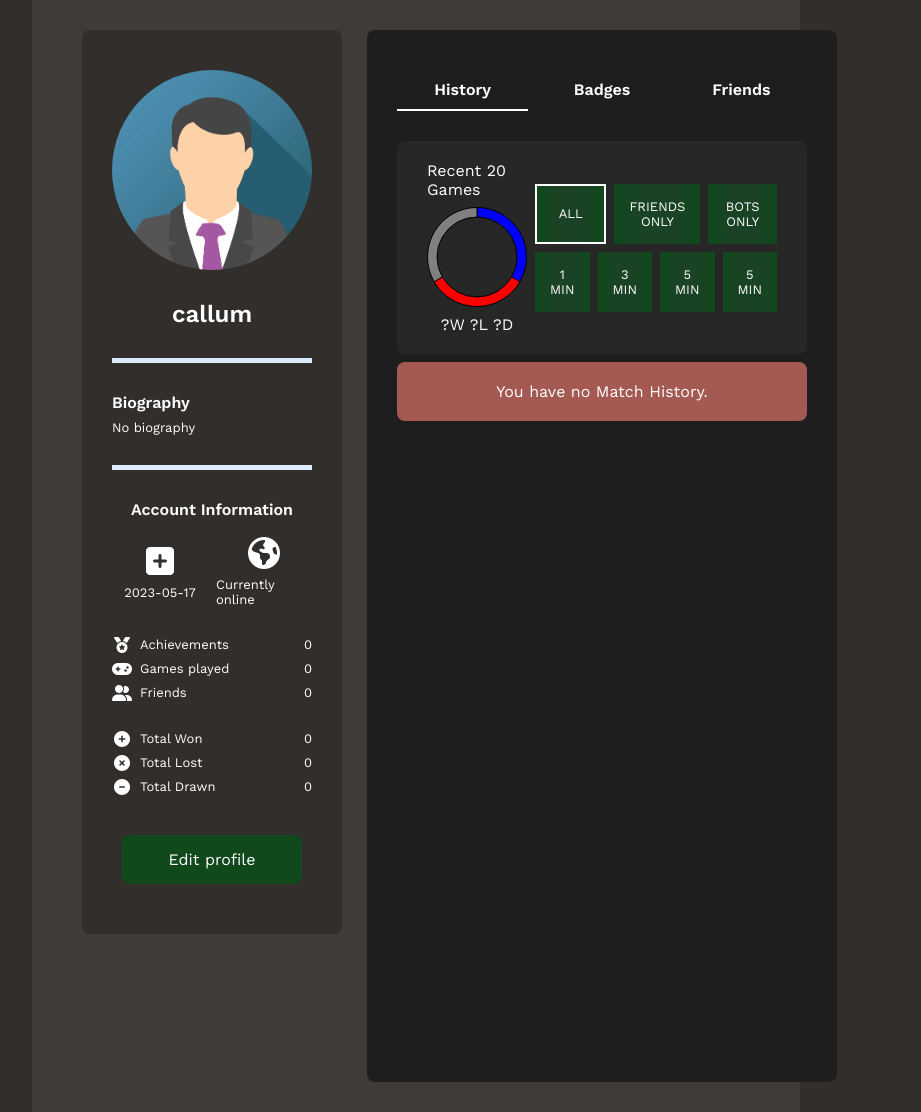
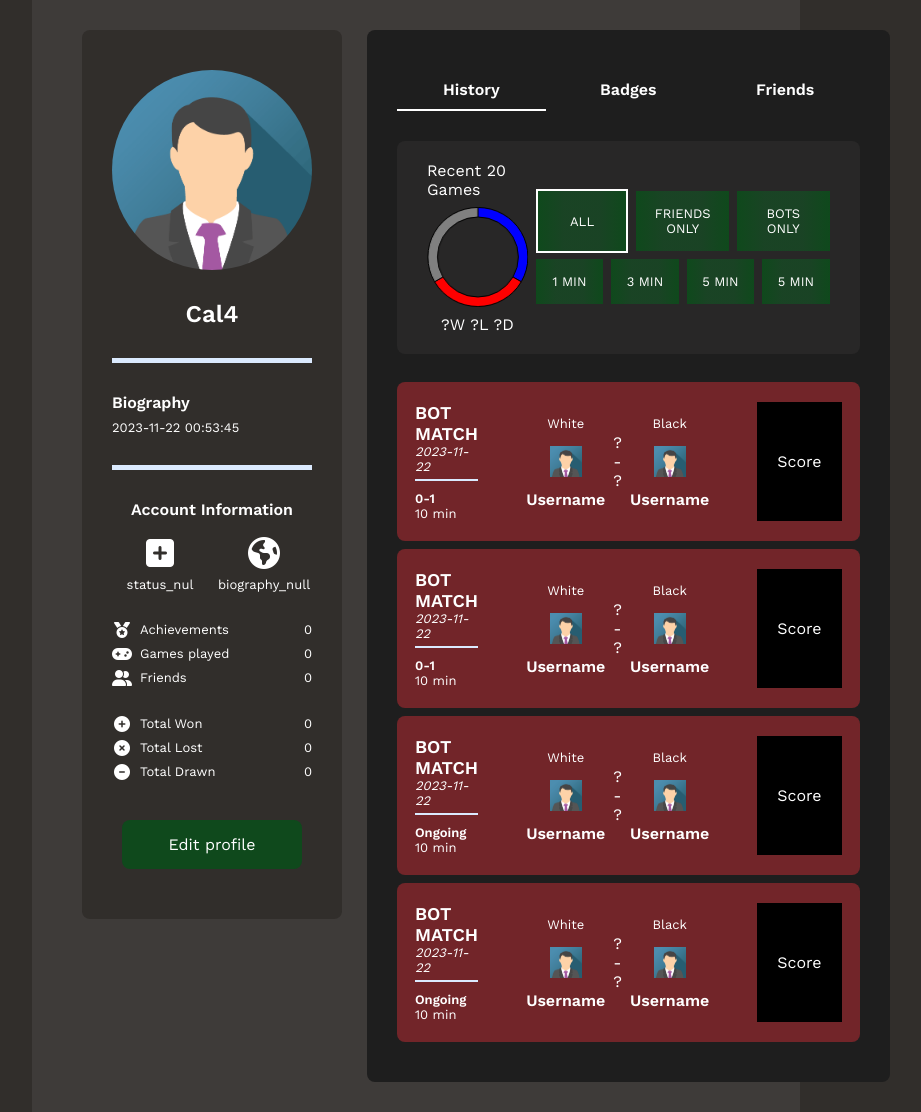
Before and after one commit to ORG4N/ChessAI, a Flask app: page /profile in a window 1280 px wide. Shown: the part 104-1216 px from the top of the page, without its empty margins (224-1145 px from the left). Run offline with Flask 2, Linux system fonts and the light colour scheme; a user stored in the database is signed in; data comes from the database, SQL or seed files in the repository; style sheets or scripts are compiled from the project's sources; some libraries are stand-ins or nearby versions.

Commit message:
Changes to database and reworked App.py query code. Implementing Match History.

```diff
--- a/src/app.py
+++ b/src/app.py
@@ -25,7 +25,7 @@ def get_db_connection():
 @login_manager.user_loader
 def load_user(user_id):
    conn = get_db_connection()
-   user = conn.execute("SELECT * from HumanPlayer where PlayerID = (?)", [user_id]).fetchone()
+   user = conn.execute("SELECT * from Player where PlayerID = (?)", [user_id]).fetchone()
    conn.close()
 
    if user is None:
@@ -47,18 +47,21 @@ def home():
 @login_required
 def game(id_):
     conn = get_db_connection()
-    game = conn.execute("SELECT * FROM BotMatch WHERE MatchID = (?)", [id_]).fetchone()     # Fetch MATCH info
+    game = conn.execute("SELECT * FROM Match WHERE MatchID = (?)", [id_]).fetchone()     # Fetch MATCH info
 
     if request.method == 'POST':
 
+        # Computer (AKA Bot) turn
         if 'fen' in request.form:
 
-            computerID = game["Participant1"]
-            computerParticipant = conn.execute("SELECT * FROM ComputerParticipant WHERE ParticipantID = (?)", [computerID]).fetchone()
-            computerPlayer = conn.execute("SELECT * FROM ComputerPlayer WHERE Username = (?)", [computerParticipant["Username"]]).fetchone()
+            computerID = game["Bot"]            # Fetch ID for COMPUTER player
+            playerID = current_user.get_id()    # Fetch ID for HUMAN player
 
-            rating = computerPlayer["Rating"]
+            # Find MatchBot record
+            bot = conn.execute("SELECT * FROM MatchBot WHERE (MatchID, BotID) = (?, ?)", [id_, computerID]).fetchone()
 
+            # Get rating and form string to create model path
+            rating = bot["Rating"]
             model = 'maia-' + str(rating) + '.pb.gz'
 
             enginePath = os.getcwd() + '/engine/' + 'lc0.exe'
@@ -81,10 +84,10 @@ def game(id_):
             result = request.form.get('result')
             termination = request.form.get('termination')
             moves = request.form.get('moves')
-            participant1_points = request.form.get('computer_points')
-            participant2_points = request.form.get('human_points')
+            bot_points = request.form.get('computer_points')
+            player_points = request.form.get('human_points')
 
-            conn.execute("UPDATE BotMatch SET Result = ?, Termination = ?, Moves = ?"
+            conn.execute("UPDATE Match SET Result = ?, Termination = ?, Moves = ?"
                         " WHERE MatchID = ?", (result, termination, moves, id_))
 
             conn.commit()
@@ -92,28 +95,36 @@ def game(id_):
 
             return redirect(url_for('play'))
 
+    # Accessing the game after creation (such as via refreshing the page or reopening on new tab)
     if request.method == 'GET':
+
         # If user tries to access route at an ID that does not exist.
         if not game:
             flash("Game does not exist")
             return redirect(url_for('play'))
 
-        participant1 = game["Participant1"]     # Fetch ID for COMPUTER player
-        participant2 = game["Participant2"]     # Fetch ID for HUMAN player.
+        computerID = game["Bot"]            # Fetch ID for COMPUTER player
+        playerID = current_user.get_id()    # Fetch ID for HUMAN player
 
-        human = conn.execute("SELECT * FROM HumanParticipant WHERE ParticipantID = (?)", [participant2]).fetchone()
-        player_username = human["Username"]
+        # Find MatchPlayer record and then get username from Player's account table
+        player = conn.execute("SELECT * FROM MatchPlayer WHERE (MatchID, PlayerID) = (?, ?)", [id_, playerID]).fetchone()
+        playerAccount = conn.execute("SELECT * FROM Player WHERE (PlayerID) = (?)", [playerID]).fetchone()
+        username = playerAccount["Username"]
 
         # Game does not belong to player.
-        if not player_username == current_user.username:
+        if not username == current_user.username:
             return redirect(url_for('play'))
 
+        # Find MatchBot record
+        bot = conn.execute("SELECT * FROM MatchBot WHERE (MatchID, BotID) = (?, ?)", [id_, computerID]).fetchone()
+
         # Make HUMAN object
-        p_human = Player(human["ParticipantID"], human["Username"], human["Color"], human["Points"])
+        p_human = Player(player["PlayerID"], username , player["Color"], player["Points"])
 
         # Make COMPUTER object
-        computer = conn.execute("SELECT * FROM ComputerParticipant WHERE ParticipantID = (?)", [participant1]).fetchone()
-        p_computer = Player(computer["ParticipantID"], computer["Username"], computer["Color"], computer["Points"])
+        bot_username = conn.execute("SELECT * FROM Bot WHERE (BotID) = (?)", [computerID]).fetchone()
+        bot_username = bot_username["Username"]
+        p_computer = Player(bot["BotID"], bot_username , bot["Color"], bot["Points"])
 
         # Make MATCH object
         game_obj = Game(game["MatchID"], p_computer, p_human, game["Event"], game["Site"], game["Date"], game["Round"], game["Result"], game["Time"], game["Termination"], game["Moves"])
@@ -127,7 +138,7 @@ def game(id_):
 def play():
 
     conn = get_db_connection()
-    computer_players = conn.execute('SELECT * FROM ComputerPlayer').fetchall()
+    bots = conn.execute('SELECT * FROM Bot').fetchall()
     time_control = conn.execute('SELECT * FROM TimeControl').fetchall()
     conn.close()
 
@@ -141,7 +152,7 @@ def play():
             flash('Something went wrong... Please refresh the page and try again!')
             return redirect(url_for('play'))
 
-        else:   # Submit form to crate game.
+        else:   # Submit form to create game.
 
             # If side is not black or white then it is either RAND or invalid. Either way just select a random side value.
             side_choices = ["white", "black"]
@@ -152,10 +163,12 @@ def play():
             cursor = conn.cursor()
 
             # See if difficulty exists in db
-            difficulty_get = conn.execute("SELECT * FROM ComputerPlayer WHERE Rating = (?)", [diff]).fetchone()
+            difficulty_get = conn.execute("SELECT * FROM Bot WHERE Rating = (?)", [diff]).fetchone()
             if not difficulty_get:
                 flash('Opponent is invalid.')
                 return redirect(url_for('play'))
+            else:
+                bot_id = difficulty_get["BotID"]
 
             # See if time exists in db
             time_get = conn.execute("SELECT * FROM TimeControl WHERE Value = (?)", [time]).fetchone()
@@ -163,35 +176,30 @@ def play():
                 flash('Time is invalid.')
                 return redirect(url_for('play'))
 
+            player_id = current_user.get_id()
+
+            # Create match
+            cursor.execute('INSERT INTO Match (Bot, Player, Event, Site, Round, Result, Time, Termination) VALUES (?, ?, ?, ?, ?, ?, ?, ?)',
+                (bot_id, player_id, "Bot Match", "ChessAI.com", "?", "Ongoing", time, "?"))
+
+            game_id =  cursor.lastrowid
 
             # Create Player participant
-            cursor.execute('INSERT INTO HumanParticipant (Username, Color, Points) VALUES (?, ?, ?)',
-                        (current_user.username, side, 0))
+            cursor.execute('INSERT INTO MatchPlayer (MatchID, PlayerID, Color, Points) VALUES (?, ?, ?, ?)',
+                        (game_id, player_id, side, 0))
 
-            p2 = cursor.lastrowid
-
-            # Create Computer participant
+            # Create Bot participant
             side_choices.remove(side)
-
-            c_username = difficulty_get['Username']
-            c_color = side_choices[0]
-
-            cursor.execute('INSERT INTO ComputerParticipant (Username, Color, Points) VALUES (?, ?, ?)',
-                        (c_username, c_color, 0))
-
-            p1 = cursor.lastrowid
-
-            cursor.execute('INSERT INTO BotMatch (Participant1, Participant2, Event, Site, Round, Result, Time, Termination) VALUES (?, ?, ?, ?, ?, ?, ?, ?)',
-                        (p1, p2, "Bot Match", "ChessAI.com", "?", "Ongoing", time, "?"))
-
-            game_id = cursor.lastrowid
+            side = side_choices[0]
+            cursor.execute('INSERT INTO MatchBot (MatchID, BotID, Color, Points) VALUES (?, ?, ?, ?)',
+                        (game_id, bot_id, side, 0))
 
             conn.commit()
             conn.close()
 
             return redirect(url_for('game', id_=game_id))
 
-    return render_template("pages/play.html", bots=computer_players, times=time_control)
+    return render_template("pages/play.html", bots=bots, times=time_control)
 
 @app.route("/account")
 def account():
@@ -227,7 +235,7 @@ def login():
         else:
             # SELECT entry where username matches input username
             conn = get_db_connection()
-            user_exists = conn.execute("SELECT * FROM HumanPlayer WHERE Username = (?)", [username]).fetchone()
+            user_exists = conn.execute("SELECT * FROM Player WHERE Username = (?)", [username]).fetchone()
             conn.close()
 
             # If there exists a field for the input USERNAME then verify password against hash.
@@ -284,7 +292,7 @@ def register():
             if password1 == password2:
                 conn = get_db_connection()
 
-                usernamecheck = conn.execute("SELECT * FROM HumanPlayer WHERE Username = ?", [username]).fetchall()
+                usernamecheck = conn.execute("SELECT * FROM Player WHERE Username = ?", [username]).fetchall()
 
                 # Username already exists so do nothing
                 if usernamecheck:
@@ -300,8 +308,8 @@ def register():
 
                     # Create row in database
                     cursor = conn.cursor()
-                    cursor.execute('INSERT INTO HumanPlayer (Username, Password, Online, Biography, Picture, Wins, Losses, Draws) VALUES (?, ?, ?, ?, ?, ?, ?, ?)',
-                                (username, password, "Currently online", "No biography", "None", 0, 0, 0))
+                    cursor.execute('INSERT INTO Player (Username, Password, Status, Biography, Picture, Wins, Losses, Draws) VALUES (?, ?, ?, ?, ?, ?, ?, ?)',
+                                (username, password, "status_null", "biography_null", "picture_null", 0, 0, 0))
 
                     # Get the ID of the row just created
                     player_id = cursor.lastrowid
@@ -330,4 +338,12 @@ def learn():
 @app.route("/profile")
 @login_required
 def profile():
-    return render_template("pages/profile.html")
+
+    # Get Account ID
+    id = current_user.get_id()
+
+    # Search all matches where human participant username matches current user profile
+    conn = get_db_connection()
+    fetch = conn.execute("SELECT * FROM Match WHERE Player = (?)", [id]).fetchall()
+
+    return render_template("pages/profile.html", games=fetch)
--- a/src/static/js/profile.js
+++ b/src/static/js/profile.js
@@ -55,7 +55,28 @@ window.addEventListener('load', function () {
         });
     }
 
+    const filters = document.getElementsByClassName("filter-btn")
+
+    for (var i=0; i<filters.length; i++){
+
+        const button = filters[i]
+
+        button.addEventListener('click', function(){
+            selectedFilter(button)
+        })
+    }
+
 })
+
+function selectedFilter(clicked){
+
+    for(const selected of document.getElementsByClassName("selected-btn")){
+        selected.classList.remove("selected-btn")
+    }
+
+    clicked.classList.add("selected-btn")
+
+}
 
 // Show selected section but hide others.
 function content(clicked){
--- a/src/static/styles/css/profile.css
+++ b/src/static/styles/css/profile.css
@@ -16,6 +16,11 @@ hr {
   width: 100%;
 }
 
+hr.thin {
+  height: 2px;
+  margin: 5px 0 10px 0;
+}
+
 .hidden {
   display: none !important;
 }
@@ -27,6 +32,7 @@ hr {
   padding: 20px 30px;
   color: #FFFFFF;
   flex-basis: 100%;
+  margin-bottom: 20px;
 }
 
 .helper-container {
@@ -37,6 +43,78 @@ hr {
   color: #FFFFFF;
   flex-basis: 100%;
   text-align: center;
+}
+
+.game-container {
+  background-color: #722529;
+  border: 0px;
+  border-radius: 8px;
+  color: #FFFFFF;
+  flex-basis: 100%;
+  text-align: left;
+}
+.game-container .indent {
+  background-color: #D8281D;
+  display: flex;
+  align-self: stretch;
+  width: 3%;
+  border: 0px;
+  border-radius: 8px 0px 0px 8px;
+}
+.game-container .participants {
+  flex: 100;
+  align-self: stretch;
+}
+.game-container .participants .row {
+  height: 100%;
+}
+.game-container .performance {
+  align-self: stretch;
+  justify-content: center;
+}
+.game-container .performance .row {
+  background-color: black;
+  padding: 10px;
+  height: 100%;
+}
+.game-container .wrapper {
+  padding: 20px 30px 20px 10px;
+}
+.game-container .wrapper:nth-child(4) {
+  padding-right: 18px;
+}
+.game-container .wrapper .event {
+  font-size: large;
+  font-weight: bold;
+  text-transform: uppercase;
+}
+.game-container .wrapper .date {
+  font-size: small;
+  font-style: italic;
+}
+.game-container .wrapper .result {
+  font-size: small;
+  font-weight: bold;
+}
+.game-container .wrapper .time {
+  font-size: small;
+}
+.game-container .wrapper .player {
+  height: 100%;
+  font-size: small;
+  display: flex;
+  align-items: center;
+}
+.game-container .wrapper .player .team {
+  font-size: small;
+}
+.game-container .wrapper .player .pic {
+  height: 32px;
+  width: 32px;
+}
+.game-container .wrapper .player .player-username {
+  font-size: medium;
+  font-weight: bold;
 }
 
 .container {
@@ -55,6 +133,9 @@ hr {
 .container:nth-child(2) {
   flex: 70;
   background-color: #1E1E1E;
+}
+.container .nogap {
+  gap: 0px !important;
 }
 .container .wrapper {
   display: flex;
@@ -151,6 +232,7 @@ hr {
 }
 .container .wrapper .row .selected-btn {
   border: solid 2px white;
+  margin: -2px;
 }
 
 /*# sourceMappingURL=profile.css.map */
--- a/src/static/styles/sass/profile.scss
+++ b/src/static/styles/sass/profile.scss
@@ -19,6 +19,11 @@ hr{
     width:100%;
 }
 
+hr.thin{
+    height: 2px;
+    margin: 5px 0 10px 0;
+}
+
 .hidden{
     display:none !important;
 }
@@ -30,7 +35,7 @@ hr{
     padding:20px 30px;
     color:#FFFFFF;
     flex-basis: 100%;
-
+    margin-bottom: 20px;
 }
 
 .helper-container{
@@ -41,6 +46,93 @@ hr{
     color:#FFFFFF;
     flex-basis: 100%;
     text-align: center;
+}
+
+.game-container{
+    background-color: #722529;
+    border: 0px;
+    border-radius: 8px;
+    color:#FFFFFF;
+    flex-basis: 100%;
+    text-align: left;
+
+    .indent{
+        background-color: #D8281D;
+        display: flex;
+        align-self: stretch;
+        width: 3%;
+        border: 0px;
+        border-radius: 8px 0px 0px 8px;
+    }
+
+    .participants{
+        flex: 100;
+        align-self: stretch;
+
+        .row{
+            height: 100%;
+        }
+    }
+
+    .performance{
+        align-self: stretch;
+        justify-content: center;
+
+        .row{
+            background-color: black;
+            padding:10px;
+            height: 100%;
+        }
+    }
+
+    .wrapper {
+        padding:20px 30px 20px 10px;
+
+        &:nth-child(4){
+            padding-right: 18px;
+        }
+
+        .event{
+            font-size: large;
+            font-weight: bold;
+            text-transform: uppercase;
+        }
+
+        .date{
+            font-size: small;
+            font-style: italic;
+        }
+
+        .result{
+            font-size: small;
+            font-weight: bold;
+        }
+
+        .time{
+            font-size: small;
+        }
+
+        .player{
+            height: 100%;
+            font-size: small;
+            display: flex;
+            align-items: center;
+
+            .team{
+                font-size: small;
+            }
+
+            .pic{
+                height: 32px;
+                width: 32px;
+            }
+
+            .player-username{
+                font-size: medium;
+                font-weight: bold;
+            }
+        }
+    }
 }
 
 .container{
@@ -61,6 +153,8 @@ hr{
         flex: 70;
         background-color: #1E1E1E;
     }
+
+    .nogap{gap:0px !important;}
 
     .wrapper{
         display:flex;
@@ -175,7 +269,8 @@ hr{
             }
 
             .selected-btn{
-                border: solid 2px white
+                border: solid 2px white;
+                margin: -2px;
             }
         }
     }
--- a/src/templates/pages/profile.html
+++ b/src/templates/pages/profile.html
@@ -1,6 +1,6 @@
 {% extends "layout.html" %}
 
-{% block title %} Play Chess {% endblock %}
+{% block title %} {{ current_user.username }} - Profile {% endblock %}
 
 {% block head %}
   {{ super() }}
@@ -208,8 +208,8 @@
 
               <div class="row col">
                 <div class="row">
-                  <div class="item middle selected-btn">
-                    <button class="filter-btn">
+                  <div class="item middle">
+                    <button class="filter-btn selected-btn">
                       <div class="text"> All</div>
                     </button>
                   </div>
@@ -253,7 +253,7 @@
         </div>
       </div>
 
-
+      {% if not games %}
       <div class="item">
         <div class="helper-container">
           <div class="wrapper">
@@ -263,6 +263,67 @@
           </div>
         </div>
       </div>
+
+      {% else %}
+      {% for game in games %}
+        <div class="item">
+          <div class="game-container" id='{{game["MatchID"]}}'>
+            <div class="row">
+
+              <div class="col indent"></div>
+
+              <div class="col wrapper nogap">
+                <div class="row">
+                  <div class="event"> {{game["Event"]}} </div>
+                </div>
+                <div class="row">
+                  <div class="date"> {{game["Date"][:10]}} </div>
+                </div>
+                <div class="row">
+                  <hr class="thin">
+                </div>
+                <div class="row">
+                  <div class="result"> {{game["Result"]}} </div>
+                </div>
+                <div class="row">
+                  <div class="time"> {{game["Time"]|string + " min"}} </div>
+                </div>
+              </div>
+
+              <div class="col wrapper nogap participants">
+                <div class="row">
+
+                  <div class="col player">
+                    <div class="row middle team"> White</div>
+                    <img src="static/images/avatar_placeholder.png" alt="Avatar" class="row middle pic"> </img>
+                    <div class="row middle player-username"> Username</div>
+                  </div>
+
+                  <div class="col row middle">? - ?</div>
+
+                  <div class="col player">
+                    <div class="row middle team"> Black</div>
+                    <img src="static/images/avatar_placeholder.png" alt="Avatar" class="row middle pic"> </img>
+                    <div class="row middle player-username"> Username</div>
+                  </div>
+
+                </div>
+              </div>
+
+              <div class="col wrapper nogap performance">
+                <div class="row">
+                  <div class="col">
+                    <div class="row middle"> Score</div>
+                  </div>
+                </div>
+              </div>
+
+            </div>
+          </div>
+        </div>
+
+      {% endfor %}
+      {% endif %}
 
     </div>
 
```
Also changed, not shown: src/db/init_db.py (+4 -3 lines), src/db/schema.sql (+28 -25 lines), src/database.sqlite (added), src/db/database.sqlite, src/requirements.txt (line endings or trailing spaces), 1 other file.
